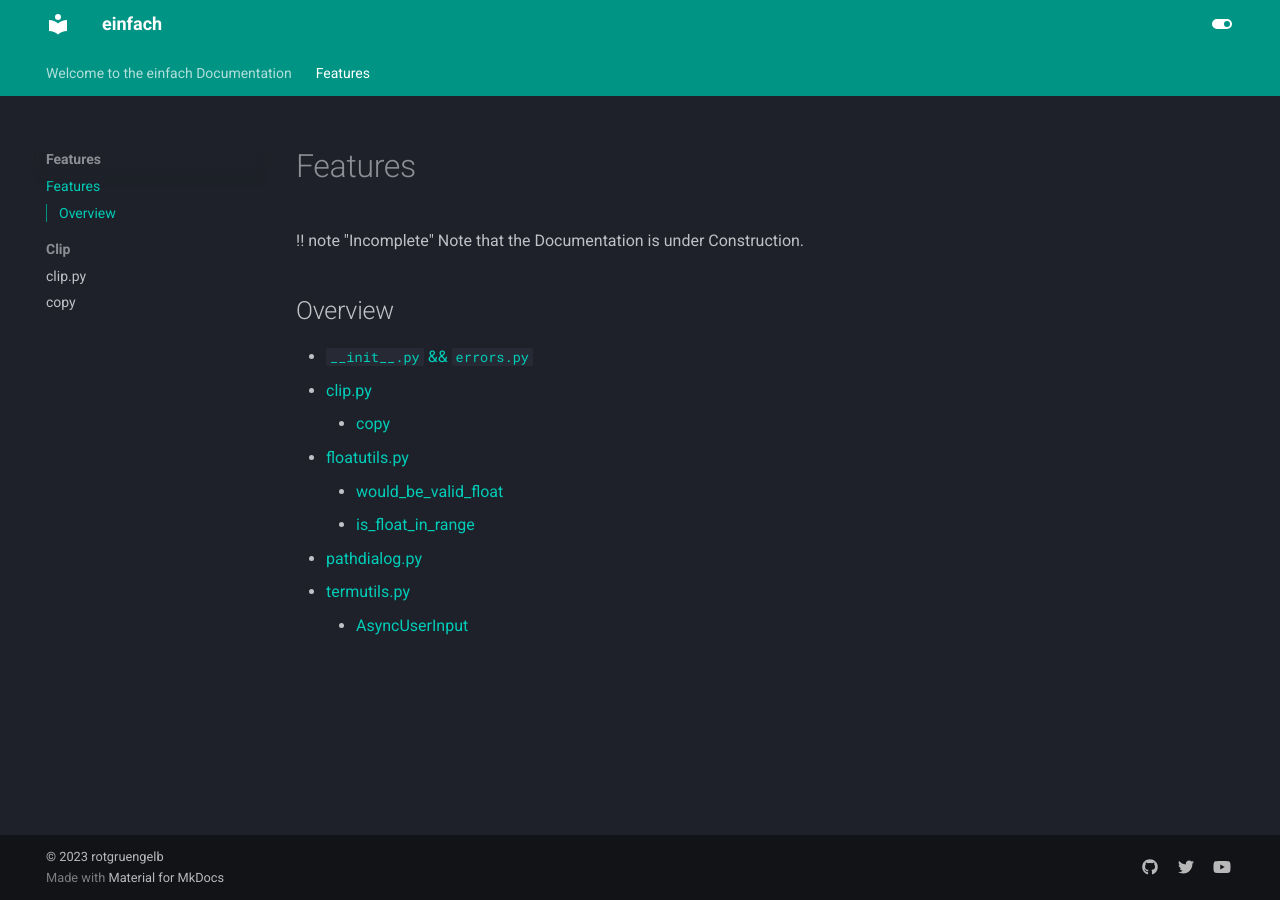
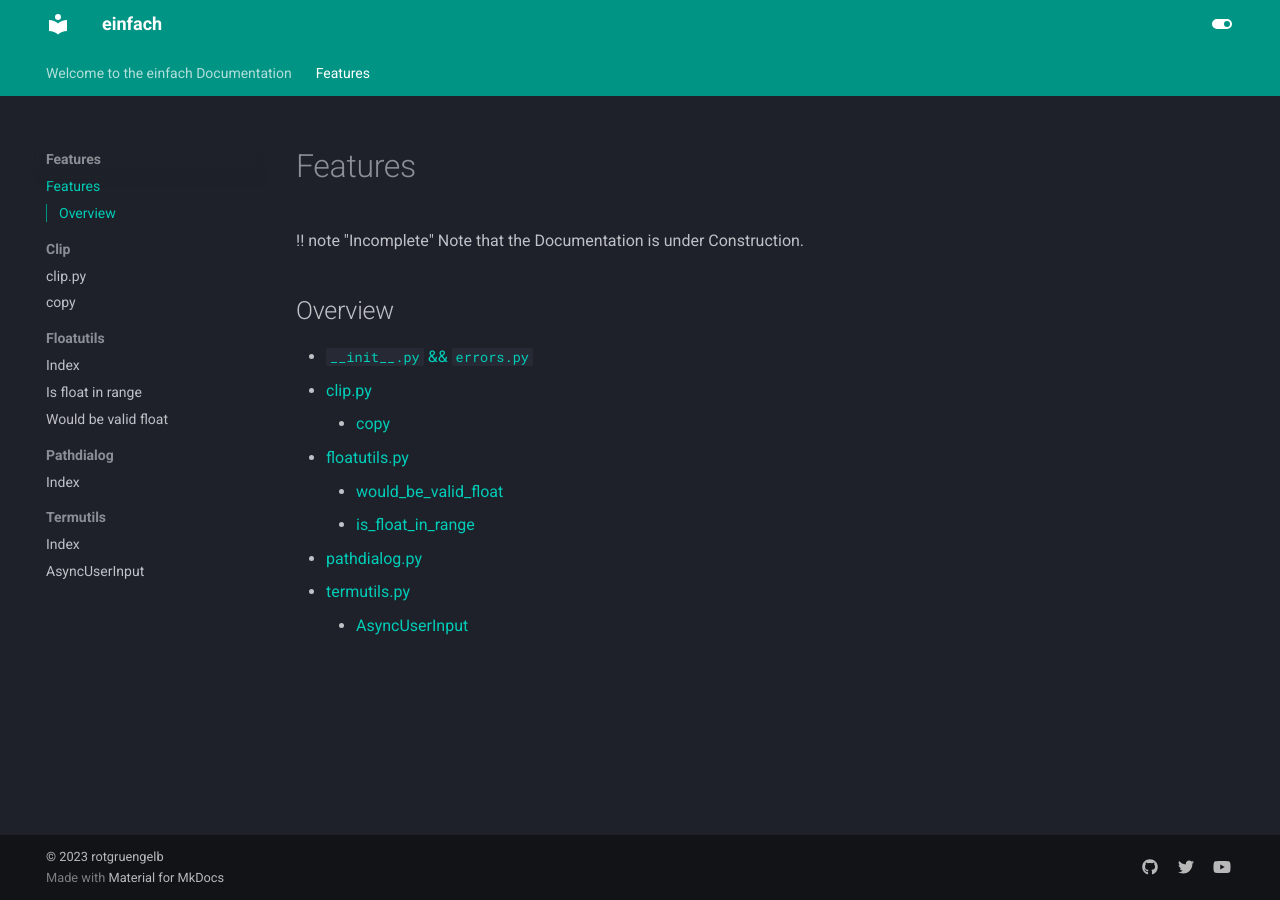
Before and after one commit to rotgruengelb/einfach, an MkDocs documentation site: the page built from docs/features/index.md, in a window 1280 px wide. Built offline with MkDocs 1.6.1 and Material for MkDocs 9.7.7, drawn with Linux system fonts in a browser that asks for light colours; part of the change alters nothing that is shown.

Commit message:
Add necessary doc files

```diff
--- a/docs/features/index.md
+++ b/docs/features/index.md
@@ -5,11 +5,11 @@
 
 ## Overview
 - [`__init__.py` && `errors.py`](internals)
-- [clip.py](clip)
+- [clip.py](clip/index.md)
     - [copy](clip/copy.md)
-- [floatutils.py](floatutils)
+- [floatutils.py](floatutils/index.md)
     - [would_be_valid_float](floatutils/would_be_valid_float.md)
     - [is_float_in_range](floatutils/is_float_in_range.md)
-- [pathdialog.py](pathdialog)
-- [termutils.py](termutils)
+- [pathdialog.py](pathdialog/index.md)
+- [termutils.py](termutils/index.md)
     - [AsyncUserInput](termutils/AsyncUserInput.md)
```
Also changed, not shown: docs/features/floatutils/index.md (added), docs/features/floatutils/is_float_in_range.md (added), docs/features/floatutils/would_be_valid_float.md (added), docs/features/pathdialog/index.md (added), docs/features/termutils/AsyncUserInput.md (added), docs/features/termutils/index.md (added).
